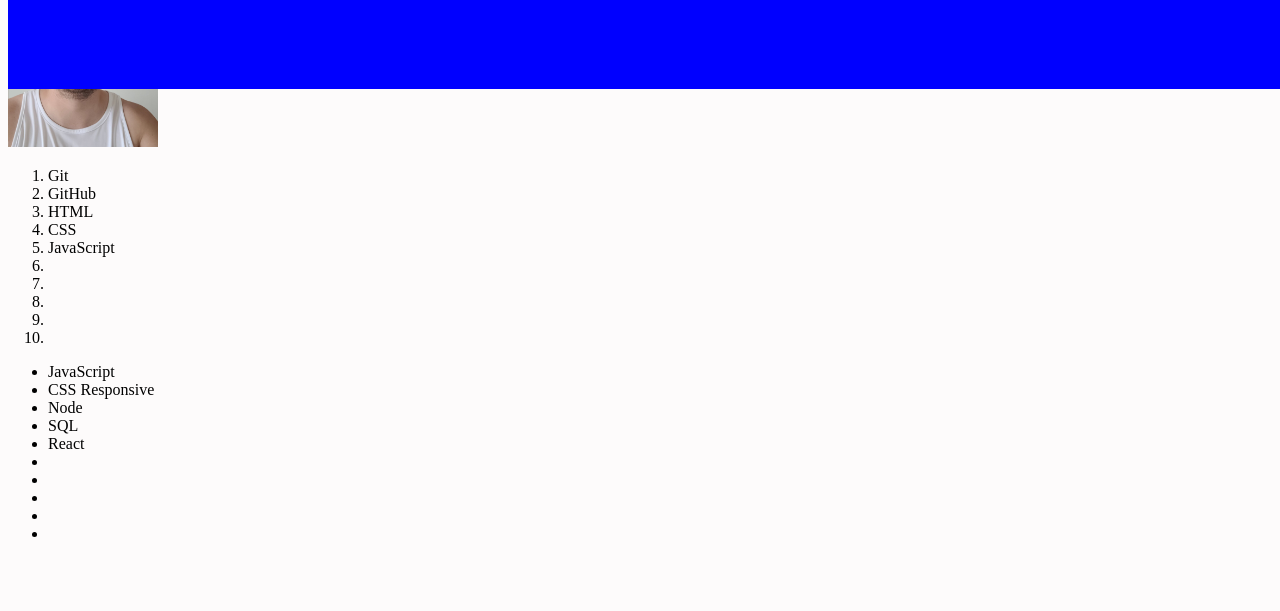
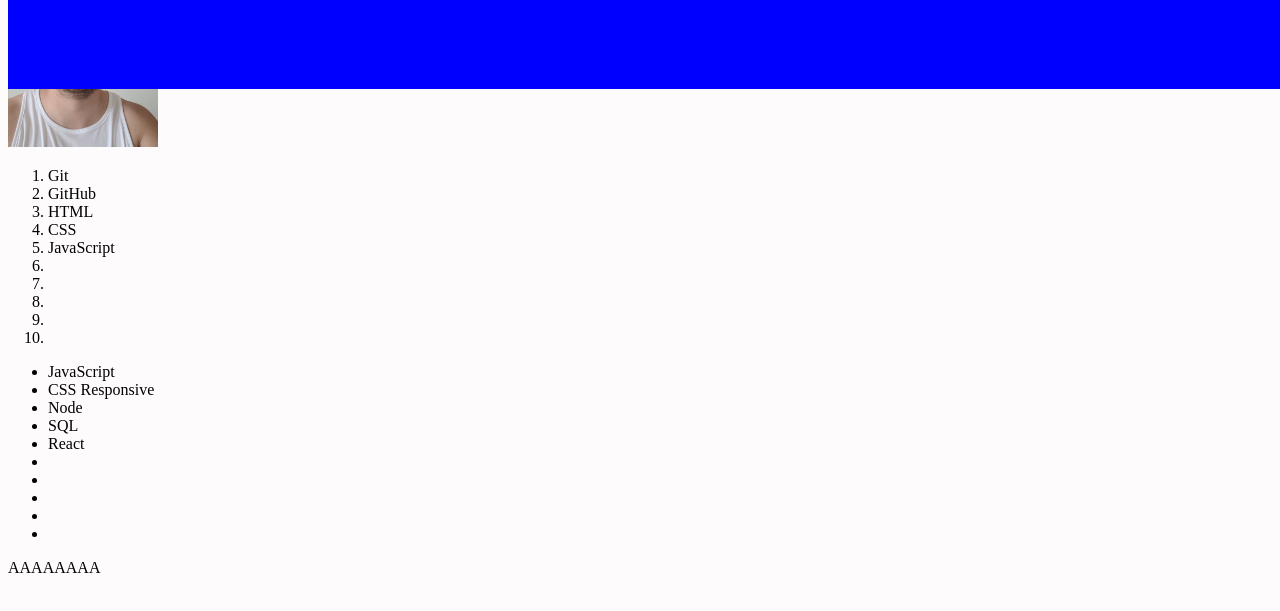
Before and after one commit to rodriguesrai/rai-rodrigues-lessons-learned, a website: page index.html in a window 1280 px wide. Shown: the part 61-672 px from the top of the page. Drawn offline with Linux system fonts and the light colour scheme.

Commit message:
requisito 6 completo

```diff
--- a/index.html
+++ b/index.html
@@ -38,8 +38,11 @@
             <li></li>
         </ul>
 
+    </main>
 
-    </main>
+    <footer id="rodape">
+        <p>AAAAAAAA</p>
+    </footer>
 
 
 
```
